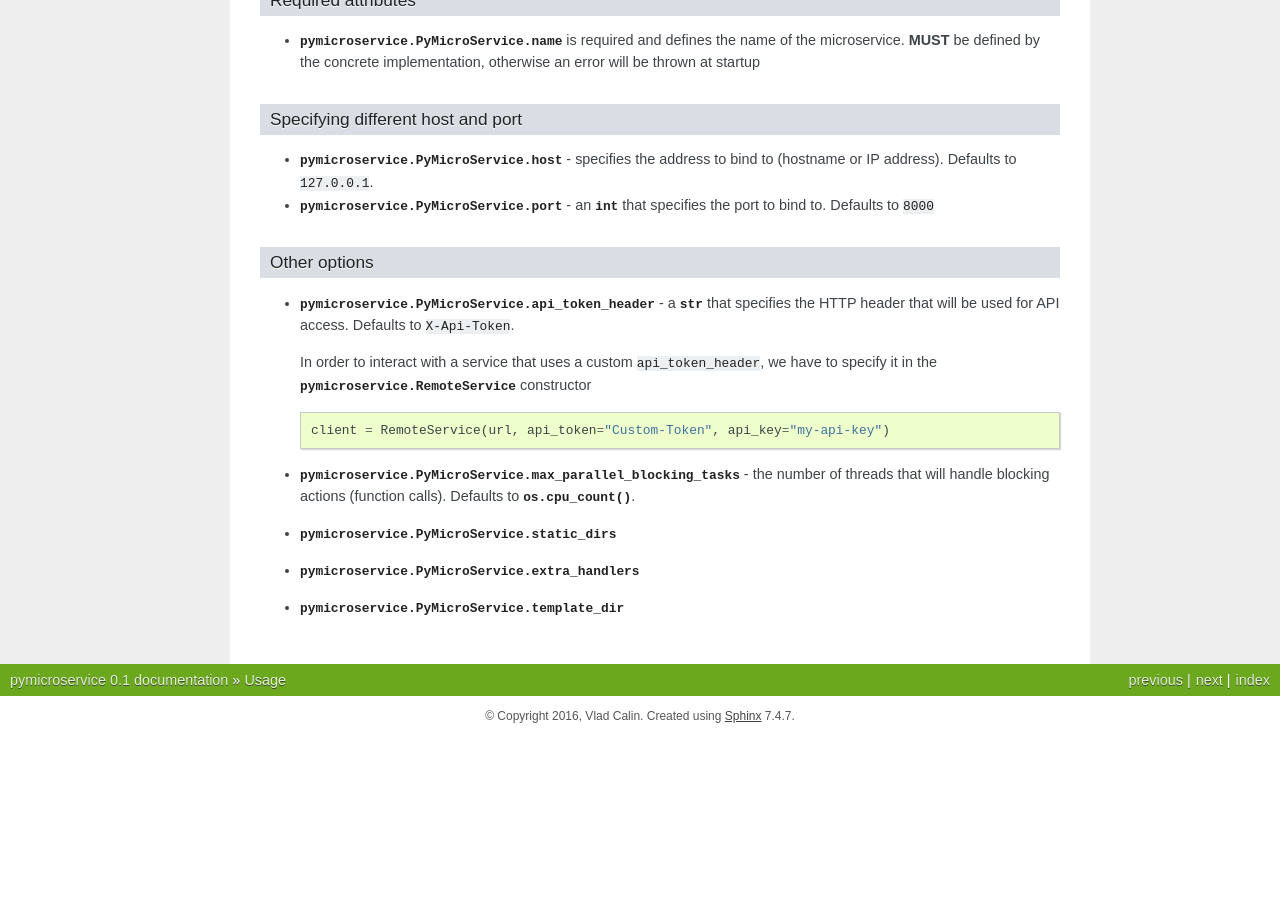
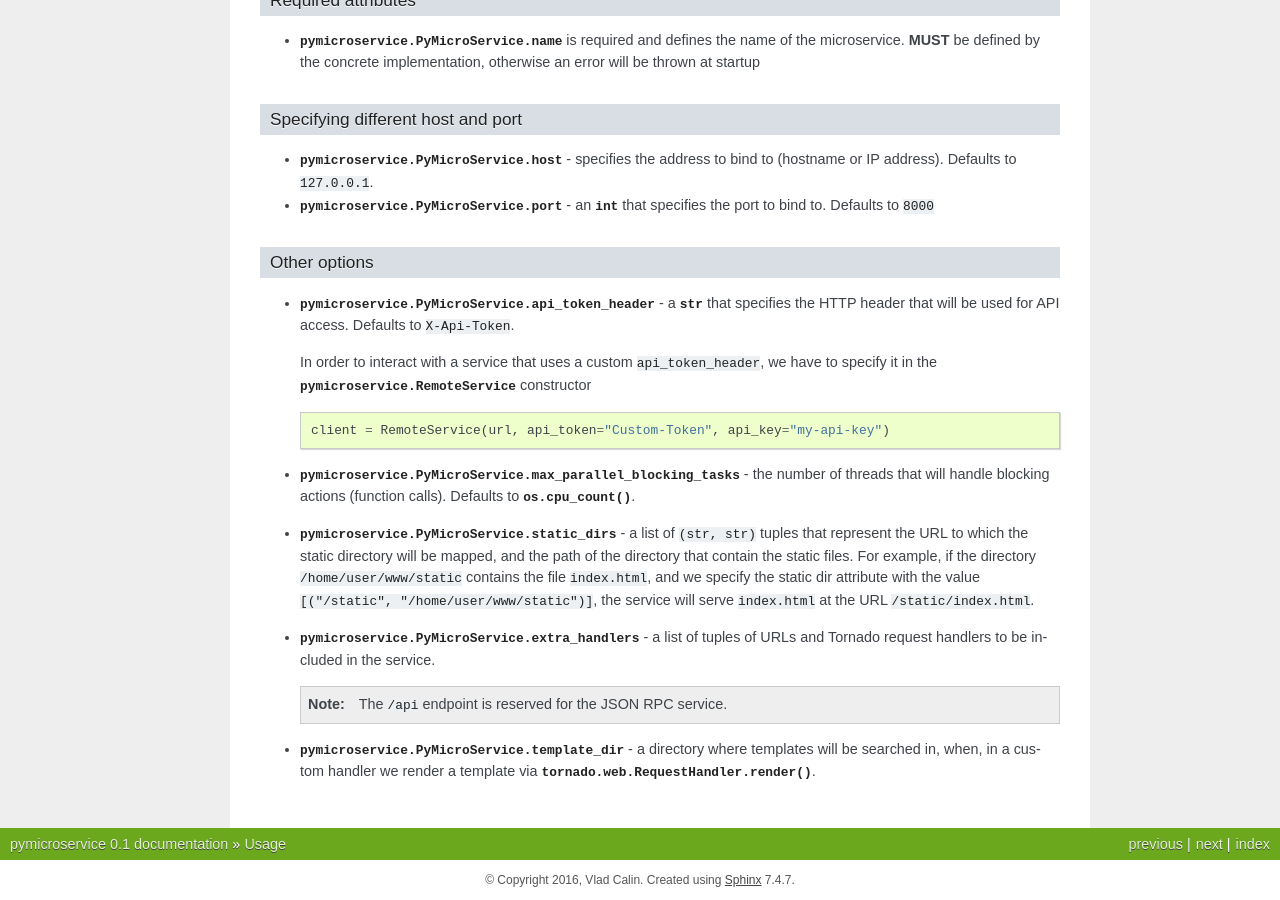
Before and after one commit to vladcalin/gemstone, a Sphinx documentation site: the page built from docs/usage.rst, in a window 1280 px wide and 900 px high, scrolled down 2992 px. Built offline with Sphinx 7.4.7, drawn with Linux system fonts in a browser that asks for light colours; before the commit the page ends 3728 px from its top, so only the background shows below that.

Commit message:
improved docs

```diff
--- a/docs/usage.rst
+++ b/docs/usage.rst
@@ -209,8 +209,18 @@ Other options
   will handle blocking actions (function calls). Defaults to :py:func:`os.cpu_count`.
 
 
-- :py:data:`pymicroservice.PyMicroService.static_dirs`
+- :py:data:`pymicroservice.PyMicroService.static_dirs` - a list of ``(str, str)`` tuples that represent the
+  URL to which the static directory will be mapped, and the path of the directory that contain the static files.
+  For example, if the directory ``/home/user/www/static`` contains the file ``index.html``, and we specify the static dir
+  attribute with the value ``[("/static", "/home/user/www/static")]``, the service will serve ``index.html`` at the
+  URL ``/static/index.html``.
 
-- :py:data:`pymicroservice.PyMicroService.extra_handlers`
+- :py:data:`pymicroservice.PyMicroService.extra_handlers` - a list of tuples of URLs and Tornado request handlers to
+  be included in the service.
 
-- :py:data:`pymicroservice.PyMicroService.template_dir`
+  .. note::
+
+        The ``/api`` endpoint is reserved for the JSON RPC service.
+
+- :py:data:`pymicroservice.PyMicroService.template_dir` - a directory where templates will be searched in, when, in a
+  custom handler we render a template via :py:meth:`tornado.web.RequestHandler.render`.
```
Also changed, not shown: docs/classes/pymicroservice.rst (+17 -0 lines), 2 other files.
